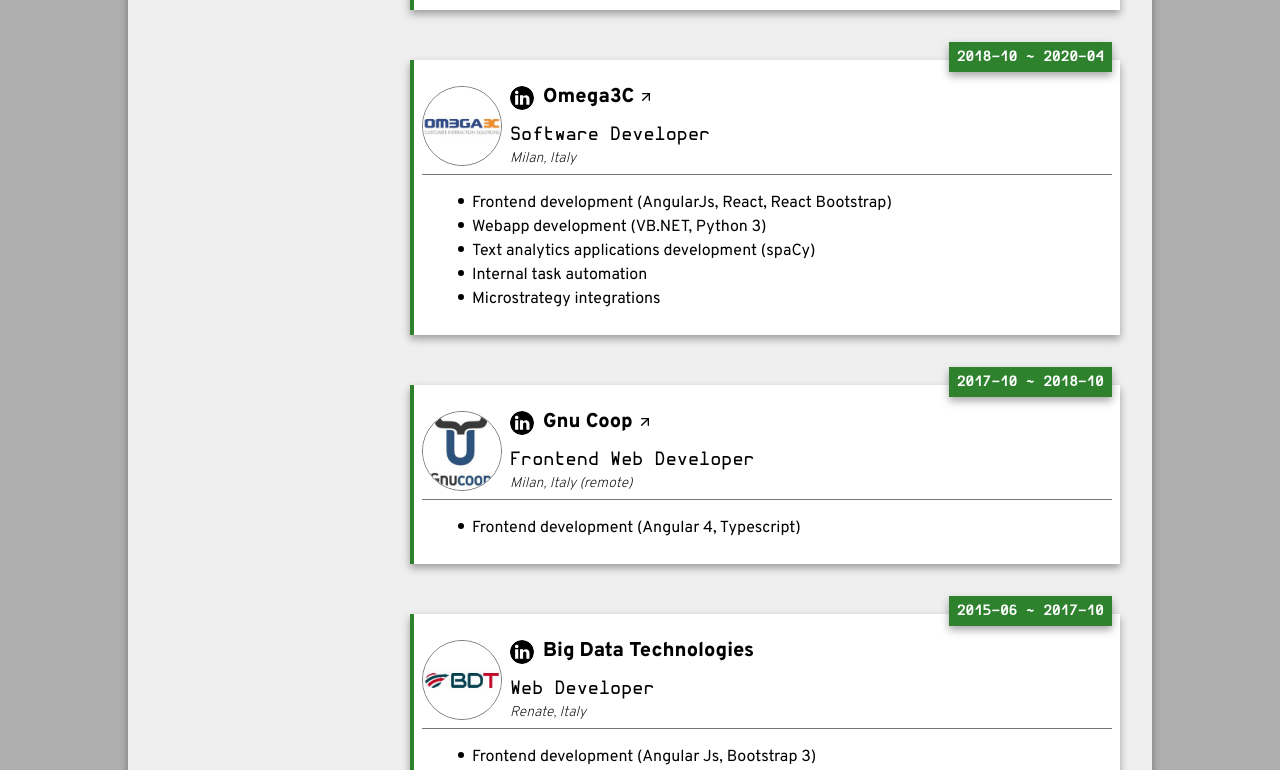
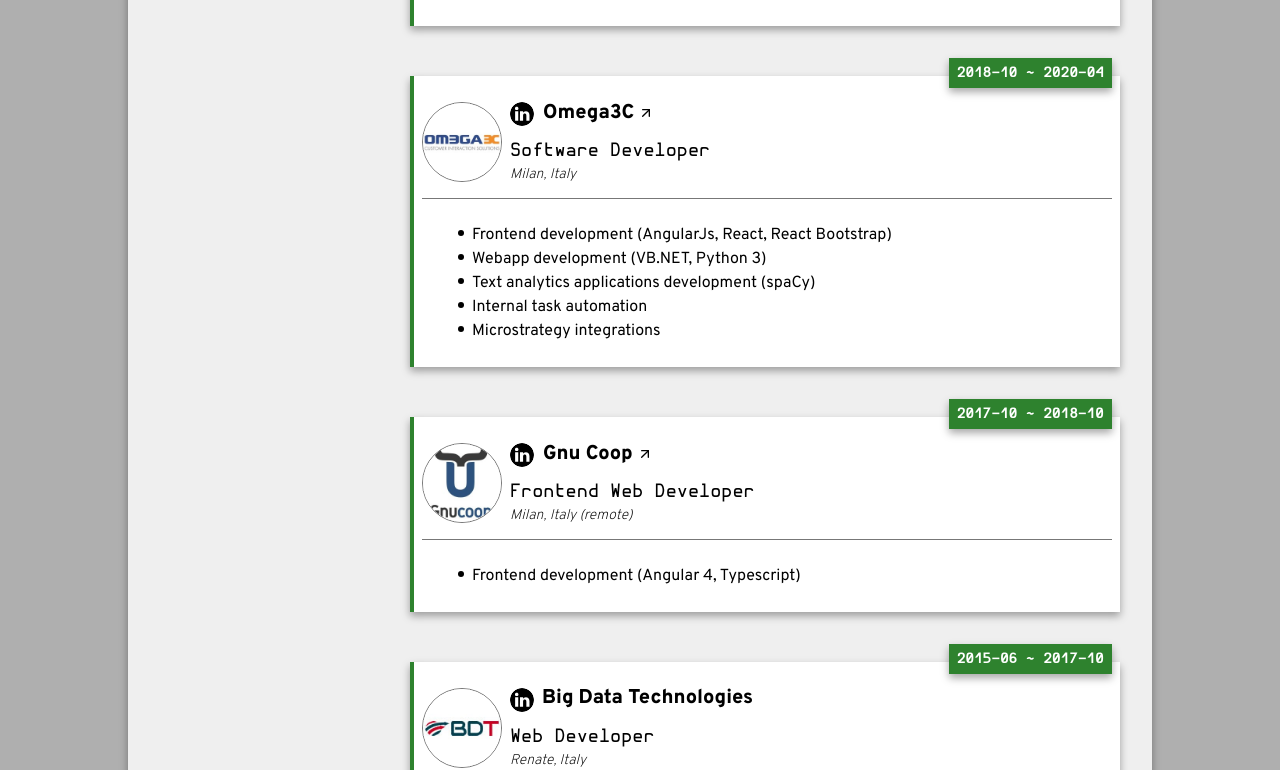
Before and after one commit to subnixr/web-cv, a Next.js app: page /en#skills in a window 1280 px wide. Shown: the part 915-1685 px from the top of the page. Built offline with nearby package versions, Linux system fonts and the light colour scheme.

Commit message:
fix experience card alignments

```diff
--- a/src/app/[locale]/ui/ExperienceCard.tsx
+++ b/src/app/[locale]/ui/ExperienceCard.tsx
@@ -42,7 +42,7 @@ export default function ExperienceCard({
             <div
                 className={clsx(
                     'flex flex-row gap-200',
-                    'mb-200 pb-200',
+                    'mb-300 pb-300',
                     'border-b-border border-b-[.1rem]',
                 )}
             >
@@ -70,13 +70,18 @@ export default function ExperienceCard({
                                         type="linkedin"
                                     />
                                 )}
-                                {entity && (
-                                    <Cta className="mr-auto" href={url ?? ''}>
-                                        <span className="typo-title text-left">
+                                {entity &&
+                                    (url ? (
+                                        <Cta className="mr-auto" href={url}>
+                                            <span className="typo-title text-left">
+                                                {entity}
+                                            </span>
+                                        </Cta>
+                                    ) : (
+                                        <span className="typo-title mr-auto text-left">
                                             {entity}
                                         </span>
-                                    </Cta>
-                                )}
+                                    ))}
                             </div>
                         )}
                         <div className="typo-subtitle mb-200">{role}</div>
```
